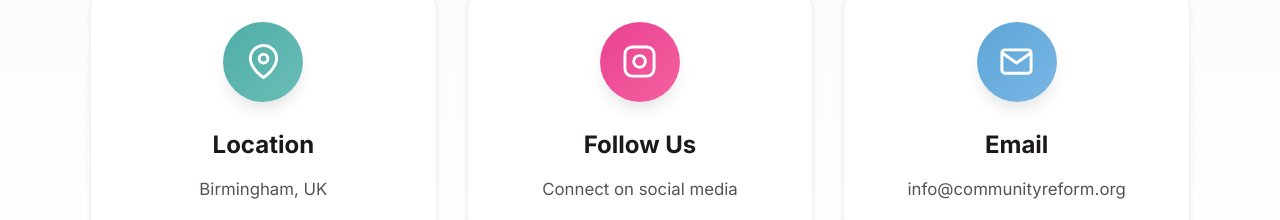
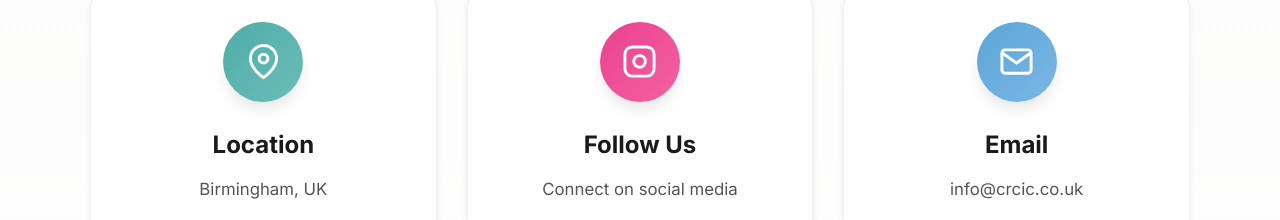
Before and after one commit to SalekhM8/CommunityReform, a plain HTML site: page index.html in a window 1280 px wide. Shown: the part 5559-5779 px from the top of the page. Drawn offline with Linux system fonts and the light colour scheme.

Commit message:
email updated

```diff
--- a/index.html
+++ b/index.html
@@ -377,7 +377,7 @@
                             </svg>
                         </div>
                         <h3>Email</h3>
-                        <p>info@communityreform.org</p>
+                        <p>info@crcic.co.uk</p>
                     </div>
                 </div>
             </div>
```
